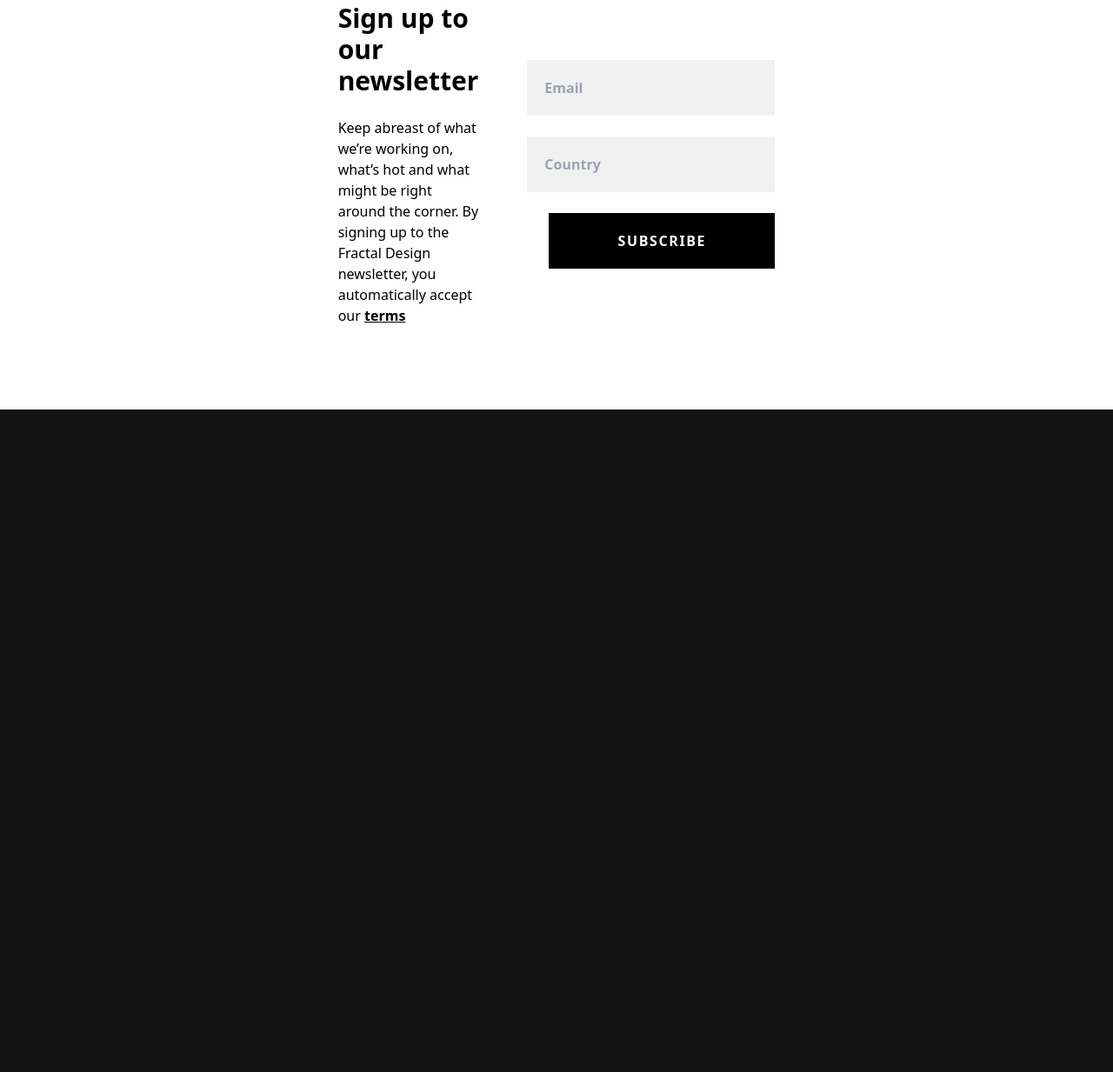
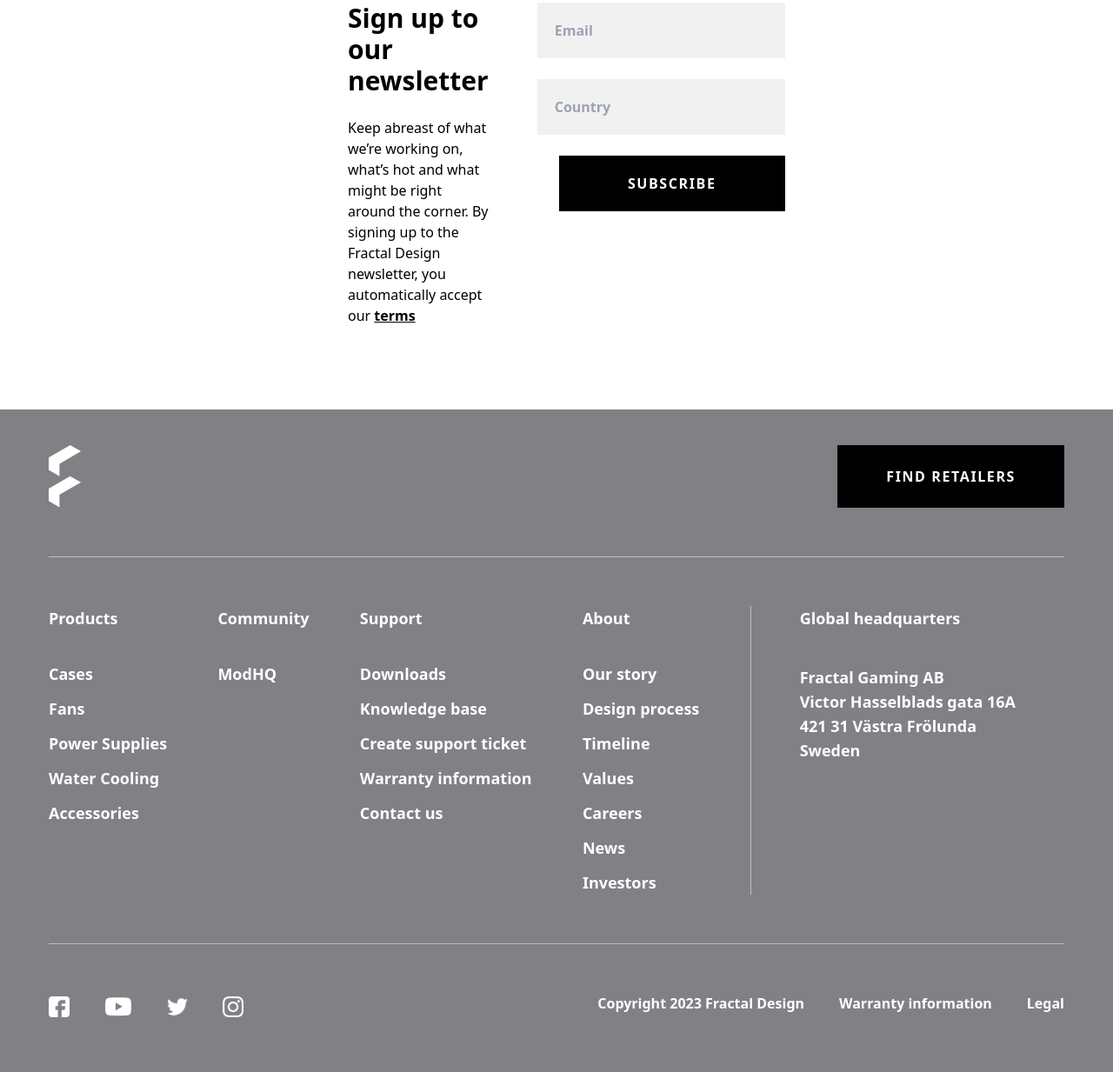
Before and after one commit to Jack-LP/fractal-site, a website built with Vite: page index.html in a window 1280 px wide. Shown: the part 8395-9628 px from the top of the page at 87% size. Before the commit the page ends 8866 px from the top, so only its background shows below. Built offline with nearby package versions, Linux system fonts and the light colour scheme.

Commit message:
Added footer

```diff
--- a/index.html
+++ b/index.html
@@ -33,6 +33,7 @@
       src="/hero-vid.mp4"
       loop
       muted
+      autoplay
       class="absolute top-0 left-0 w-screen h-screen overflow-hidden object-cover"
     ></video>
     <div
@@ -387,9 +388,7 @@
     </section>
 
     <!-- newsletter section -->
-    <section
-      class="flex bg-white items-center justify-center py-24 px-[25rem] gap-14"
-    >
+    <section class="flex bg-white py-24 px-[25rem] gap-14">
       <div class="flex flex-col gap-6 flex-1">
         <h1 class="text-3xl font-semibold">Sign up to our newsletter</h1>
         <p>
@@ -406,11 +405,86 @@
         <input class="bg-bone p-5" type="email" placeholder="Email" />
         <input class="bg-bone p-5" type="text" placeholder="Country" />
         <button
-          class="bg-black p-5 uppercase tracking-widest text-white self-end w-[260px]"
+          class="bg-black p-5 uppercase font-semibold tracking-widest text-white self-end w-[260px]"
         >
           Subscribe
         </button>
       </div>
     </section>
+
+    <!-- footer -->
+    <footer
+      class="bg-myGray text-white w-screen h-screen flex flex-col justify-center px-14"
+    >
+      <div class="flex justify-between border-b-[1px] border-white/50 pb-14">
+        <img src="/logo-icon.svg" alt="" />
+        <button
+          class="bg-black p-5 px-14 uppercase font-semibold tracking-widest text-white"
+        >
+          Find Retailers
+        </button>
+      </div>
+
+      <div
+        class="flex justify-between font-semibold text-lg py-14 border-b-[1px] border-white/50"
+      >
+        <div class="flex flex-col gap-3">
+          <h3 class="mb-6">Products</h3>
+          <a href="#">Cases</a>
+          <a href="#">Fans</a>
+          <a href="#">Power Supplies</a>
+          <a href="#">Water Cooling</a>
+          <a href="#">Accessories</a>
+        </div>
+        <div class="flex flex-col gap-3">
+          <h3 class="mb-6">Community</h3>
+          <a href="#">ModHQ</a>
+        </div>
+        <div class="flex flex-col gap-3">
+          <h3 class="mb-6">Support</h3>
+          <a href="#">Downloads</a>
+          <a href="#">Knowledge base</a>
+          <a href="#">Create support ticket</a>
+          <a href="#">Warranty information</a>
+          <a href="#">Contact us</a>
+        </div>
+        <div class="flex flex-col gap-3">
+          <h3 class="mb-6">About</h3>
+          <a href="#">Our story</a>
+          <a href="#">Design process</a>
+          <a href="#">Timeline</a>
+          <a href="#">Values</a>
+          <a href="#">Careers</a>
+          <a href="#">News</a>
+          <a href="#">Investors</a>
+        </div>
+
+        <div class="flex flex-col border-l-[1px] border-white/50 px-14">
+          <h3 class="mb-10">Global headquarters</h3>
+          <p>Fractal Gaming AB</p>
+          <p>Victor Hasselblads gata 16A</p>
+          <p>421 31 Västra Frölunda</p>
+          <p>Sweden</p>
+        </div>
+      </div>
+
+      <div class="flex justify-between py-14">
+        <div class="flex gap-10 invert items-center">
+          <img src="/facebook.png" alt="" class="cursor-pointer w-6" />
+          <img src="/youtube.png" alt="" class="w-8 cursor-pointer" />
+          <img
+            src="/twitter.png"
+            alt=""
+            class="brightness-[0] cursor-pointer w-6"
+          />
+          <img src="/instagram.png" alt="" class="cursor-pointer w-6" />
+        </div>
+        <div class="flex gap-10 font-semibold">
+          <a href="#">Copyright 2023 Fractal Design</a>
+          <a href="#">Warranty information</a>
+          <a href="#">Legal</a>
+        </div>
+      </div>
+    </footer>
   </body>
 </html>
--- a/tailwind.config.cjs
+++ b/tailwind.config.cjs
@@ -7,6 +7,7 @@
         charcoal: '#131313',
         bone: '#f1f1f2',
         sky: '#027aef',
+        myGray: '#808085',
       },
     },
   },
```
Also changed, not shown: public/facebook.png (added), public/instagram.png (added), public/logo-icon.svg (added), public/twitter.png (added), public/youtube.png (added), style.css.
